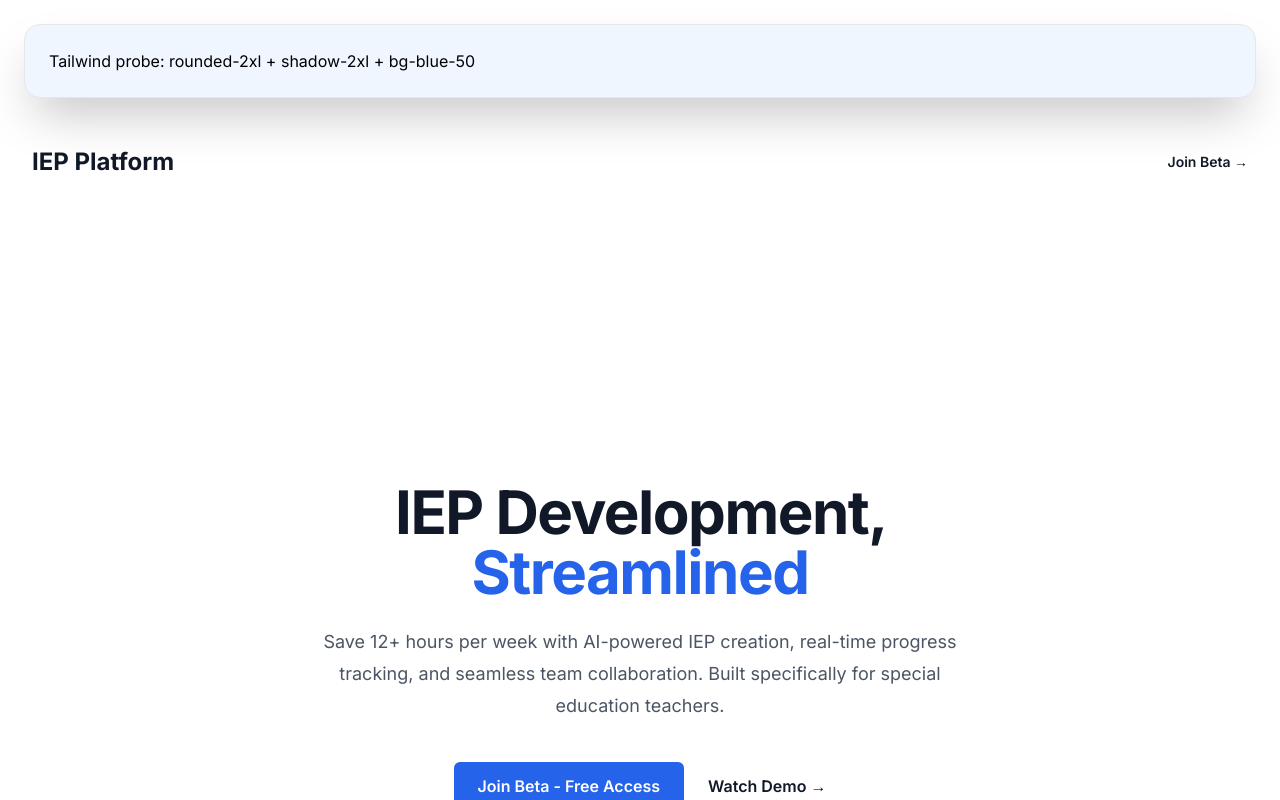
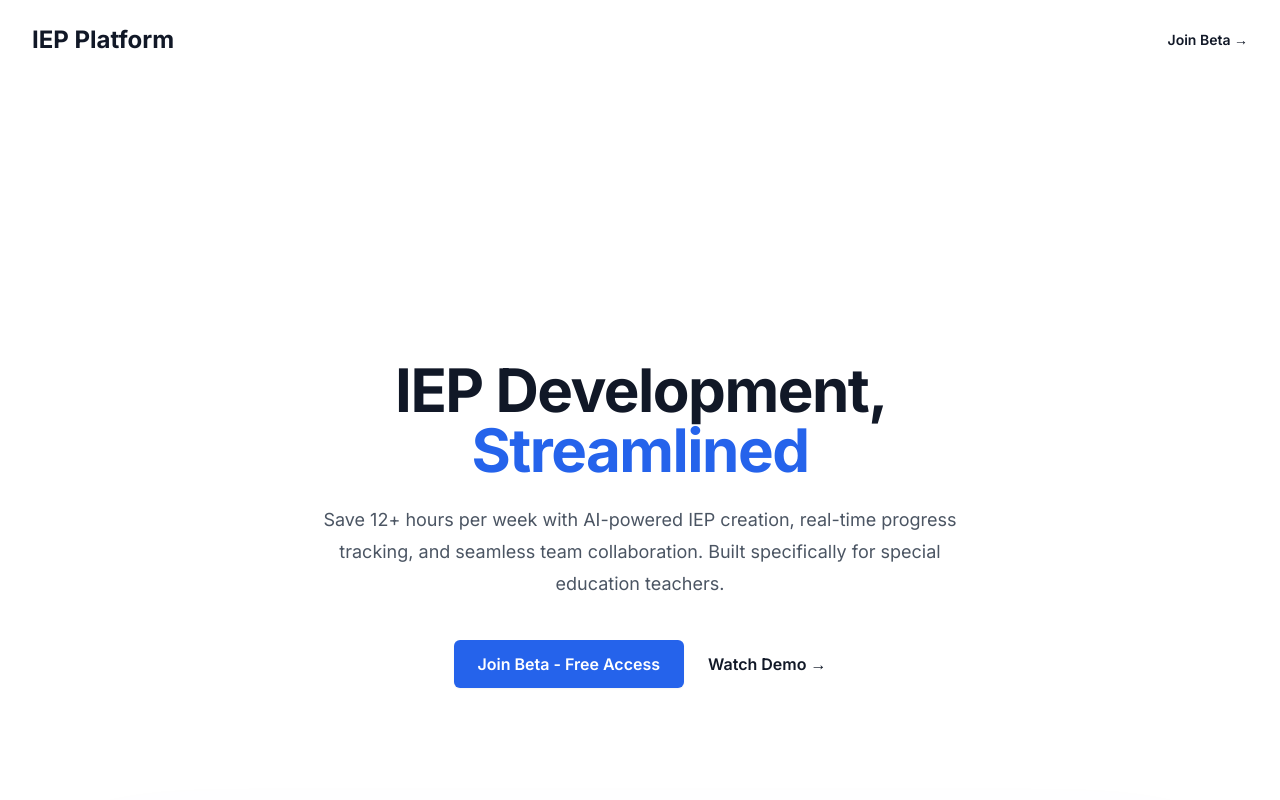
Before and after one commit to igoldstein19/iep-platform, a Next.js app: page / in a window 1280 px wide. Shown: the top 800 px of the page. Built offline with nearby package versions, Linux system fonts and the light colour scheme.

Commit message:
SUCCESS: Remove probe - Tailwind CSS now fully working with professional styling

```diff
--- a/src/app/page.tsx
+++ b/src/app/page.tsx
@@ -24,10 +24,6 @@ const benefits = [
 export default function ConceptA() {
   return (
     <div className="bg-white">
-      {/* TEMPORARY TAILWIND PROBE - DELETE AFTER TESTING */}
-      <div className="m-6 p-6 rounded-2xl shadow-2xl bg-blue-50 border border-gray-200">
-        Tailwind probe: rounded-2xl + shadow-2xl + bg-blue-50
-      </div>
       {/* Navigation */}
       <nav className="mx-auto flex max-w-7xl items-center justify-between p-6 lg:px-8">
         <div className="flex lg:flex-1">
```
